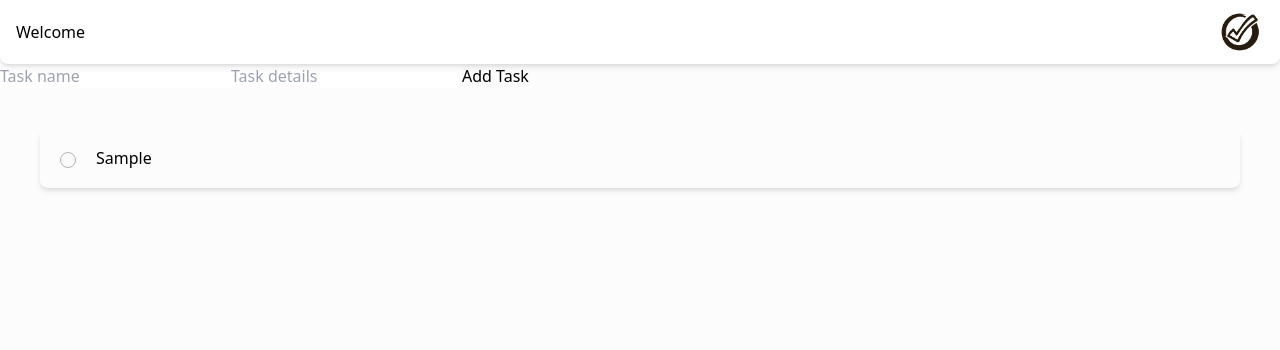
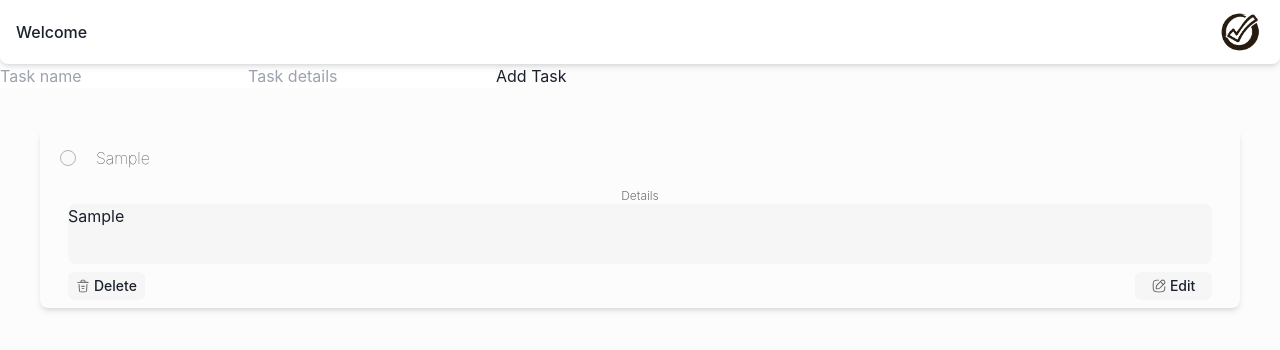
Before and after one commit to rsh1337/todo-app, a Next.js app: page / in a window 1280 px wide. Both pictures are taken after typing "Sample", "Sample" into the empty fields and a click on the button "Add Task". Shown: the top 350 px of the page. Built offline with nearby package versions, Linux system fonts and the light colour scheme.

Commit message:
add delete button funcion + task buttons

```diff
--- a/components/task.js
+++ b/components/task.js
@@ -1,16 +1,51 @@
-export default function Task({task}) {
 
+export default function Task({ task, details, deletetask }) {
     return (
-        <div className="flex flex-row rounded-lg shadow-md h-[60px] items-center mx-10">
-            <div className="pl-5 pr-5 pt-4 pb-3">
-            <svg width="16" height="16" viewBox="0 0 16 16" fill="none" xmlns="http://www.w3.org/2000/svg">
-                <circle cx="8" cy="8" r="7.5" fill="#FAFAFA" stroke="#B3B3B3" />
-            </svg>
+        <div className="rounded-lg shadow-md mx-10">
+            <div className="flex flex-row items-center h-[60px]">
+                <div className="pl-5 pr-5 pt-3 pb-3">
+                    <svg width="16" height="16" viewBox="0 0 16 16" fill="none" xmlns="http://www.w3.org/2000/svg">
+                        <circle cx="8" cy="8" r="7.5" fill="#FAFAFA" stroke="#B3B3B3" />
+                    </svg>
+                </div>
+                <div className="truncate">
+                    <h1 className="font-thin truncate">
+                        {task}
+                    </h1>
+                </div>
             </div>
-            <div>
-                <h1 className="font-thin">
-                    {task}
-                </h1>
+            <div className="pb-2">
+                <div className="flex justify-center">
+                    <h1 className="font-light text-[#737373] text-xs">Details</h1>
+                </div>
+                <div className="mx-7 rounded-lg bg-[#F6F6F6] h-[60px]">
+                    <h1>{details}</h1>
+                </div>
+                <div className="flex flex-row mx-7 mt-2 justify-between">
+                    <button className="bg-[#F6F6F6] py-1 px-2 text-sm font-medium rounded-md flex flex-row items-center" onClick={deletetask}>
+                        <svg className="mr-1" width="14" height="14" viewBox="0 0 14 14" fill="none" xmlns="http://www.w3.org/2000/svg">
+                            <path d="M12.25 3.92584H12.2033C9.11751 3.61667 6.03751 3.50001 2.98668 3.80917L1.79668 3.92584C1.73879 3.93188 1.68028 3.92638 1.62453 3.90967C1.56878 3.89296 1.51689 3.86537 1.47187 3.82848C1.42685 3.7916 1.38958 3.74615 1.36223 3.69478C1.33488 3.6434 1.31798 3.58712 1.31251 3.52917C1.28918 3.28417 1.46418 3.07417 1.70335 3.05084L2.89335 2.93417C5.99668 2.61917 9.14084 2.74167 12.2908 3.05084C12.53 3.07417 12.705 3.29001 12.6817 3.52917C12.6729 3.63749 12.6235 3.73849 12.5435 3.81202C12.4635 3.88555 12.3587 3.9262 12.25 3.92584Z" fill="#575757" />
+                            <path d="M4.95832 3.33667C4.93499 3.33667 4.91166 3.33667 4.88249 3.33084C4.76932 3.31044 4.66865 3.24648 4.60212 3.15268C4.53559 3.05888 4.50849 2.94273 4.52666 2.82917L4.65499 2.06501C4.74833 1.50501 4.87666 0.729172 6.23582 0.729172H7.76416C9.12916 0.729172 9.25749 1.53417 9.34499 2.07084L9.47332 2.82917C9.51416 3.06834 9.35082 3.29584 9.11749 3.33084C8.87832 3.37167 8.65083 3.20834 8.61583 2.975L8.48749 2.21667C8.40583 1.70917 8.38832 1.61001 7.76999 1.61001H6.24166C5.62332 1.61001 5.61166 1.69167 5.52416 2.21084L5.38999 2.96917C5.37337 3.0717 5.32082 3.16497 5.24174 3.2323C5.16265 3.29963 5.06219 3.33662 4.95832 3.33667ZM8.87249 13.272H5.12749C3.09166 13.272 3.00999 12.1462 2.94583 11.2362L2.56666 5.36201C2.54916 5.12284 2.73583 4.91284 2.97499 4.89534C3.21999 4.88367 3.42416 5.06451 3.44166 5.30367L3.82083 11.1778C3.88499 12.0645 3.90832 12.397 5.12749 12.397H8.87249C10.0975 12.397 10.1208 12.0645 10.1792 11.1778L10.5583 5.30367C10.5758 5.06451 10.7858 4.88367 11.025 4.89534C11.2642 4.91284 11.4508 5.11701 11.4333 5.36201L11.0542 11.2362C10.99 12.1462 10.9083 13.272 8.87249 13.272Z" fill="#575757" />
+                            <path d="M7.96832 10.0625H6.02582C5.78666 10.0625 5.58832 9.86417 5.58832 9.62501C5.58832 9.38584 5.78666 9.18751 6.02582 9.18751H7.96832C8.20749 9.18751 8.40582 9.38584 8.40582 9.62501C8.40582 9.86417 8.20749 10.0625 7.96832 10.0625ZM8.45832 7.72917H5.54166C5.30249 7.72917 5.10416 7.53084 5.10416 7.29167C5.10416 7.05251 5.30249 6.85417 5.54166 6.85417H8.45832C8.69749 6.85417 8.89582 7.05251 8.89582 7.29167C8.89582 7.53084 8.69749 7.72917 8.45832 7.72917Z" fill="#575757" />
+                        </svg>
+                        Delete
+                    </button>
+                    <button className="bg-[#F6F6F6] py-1 px-[16.722px] text-sm font-medium rounded-md flex flex-row items-center">
+                        <svg className="mr-1" width="14" height="14" viewBox="0 0 14 14" fill="none" xmlns="http://www.w3.org/2000/svg">
+                            <g clip-path="url(#clip0_15_13)">
+                                <path d="M8.74999 13.2708H5.24999C2.08249 13.2708 0.729156 11.9175 0.729156 8.75001V5.25001C0.729156 2.08251 2.08249 0.729172 5.24999 0.729172H6.41666C6.65582 0.729172 6.85416 0.927505 6.85416 1.16667C6.85416 1.40584 6.65582 1.60417 6.41666 1.60417H5.24999C2.56082 1.60417 1.60416 2.56084 1.60416 5.25001V8.75001C1.60416 11.4392 2.56082 12.3958 5.24999 12.3958H8.74999C11.4392 12.3958 12.3958 11.4392 12.3958 8.75001V7.58334C12.3958 7.34417 12.5942 7.14584 12.8333 7.14584C13.0725 7.14584 13.2708 7.34417 13.2708 7.58334V8.75001C13.2708 11.9175 11.9175 13.2708 8.74999 13.2708Z" fill="#575757" />
+                                <path d="M4.95834 10.3186C4.60251 10.3186 4.27584 10.1903 4.03667 9.95692C3.75084 9.67109 3.62834 9.25692 3.69251 8.81942L3.94334 7.06359C3.99001 6.72526 4.21167 6.28776 4.45084 6.04859L9.04751 1.45192C10.2083 0.291091 11.3867 0.291091 12.5475 1.45192C13.1833 2.08776 13.4692 2.73526 13.4108 3.38276C13.3583 3.90776 13.0783 4.42109 12.5475 4.94609L7.95084 9.54276C7.71167 9.78192 7.27417 10.0036 6.93584 10.0503L5.18001 10.3011C5.10417 10.3186 5.02834 10.3186 4.95834 10.3186ZM9.66584 2.07026L5.06917 6.66692C4.95834 6.77776 4.83001 7.03442 4.80667 7.18609L4.55584 8.94192C4.53251 9.11109 4.56751 9.25109 4.65501 9.33859C4.74251 9.42609 4.88251 9.46109 5.05167 9.43776L6.80751 9.18692C6.95917 9.16359 7.22167 9.03526 7.32667 8.92442L11.9233 4.32776C12.3025 3.94859 12.5008 3.61026 12.53 3.29526C12.565 2.91609 12.3667 2.51359 11.9233 2.06442C10.99 1.13109 10.3483 1.39359 9.66584 2.07026Z" fill="#575757" />
+                                <path d="M11.5792 5.73416C11.5383 5.73416 11.4975 5.72833 11.4625 5.71666C10.7044 5.5008 10.014 5.09496 9.45659 4.53759C8.89922 3.98022 8.49338 3.28977 8.27751 2.53166C8.24685 2.41952 8.26146 2.29983 8.31819 2.19835C8.37493 2.09688 8.46925 2.02176 8.58085 1.98916C8.81418 1.925 9.05335 2.05916 9.11751 2.2925C9.46751 3.535 10.4533 4.52083 11.6958 4.87083C11.9292 4.935 12.0633 5.18 11.9992 5.41333C11.9467 5.61166 11.7717 5.73416 11.5792 5.73416Z" fill="#575757" />
+                            </g>
+                            <defs>
+                                <clipPath id="clip0_15_13">
+                                    <rect width="14" height="14" fill="white" />
+                                </clipPath>
+                            </defs>
+                        </svg>
+                        Edit
+                    </button>
+                </div>
             </div>
         </div>
     )
--- a/package.json
+++ b/package.json
@@ -9,9 +9,13 @@
     "lint": "next lint"
   },
   "dependencies": {
+    "@chakra-ui/react": "^2.4.9",
+    "@emotion/react": "^11.10.5",
+    "@emotion/styled": "^11.10.5",
     "@next/font": "13.1.4",
     "eslint": "8.32.0",
     "eslint-config-next": "13.1.4",
+    "framer-motion": "^8.5.2",
     "next": "13.1.4",
     "react": "18.2.0",
     "react-dom": "18.2.0"
--- a/pages/_app.js
+++ b/pages/_app.js
@@ -1,7 +1,10 @@
+import { ChakraProvider } from '@chakra-ui/react'
 import '../styles/globals.css'
 
 export default function App({ Component, pageProps }) {
   return (
+    <ChakraProvider>
       <Component {...pageProps} />
+    </ChakraProvider>
   )
 }
--- a/pages/index.js
+++ b/pages/index.js
@@ -33,6 +33,12 @@ export default function Home() {
     setNewTaskDetails("");
   }
 
+  const handleRemove = (index) => {
+    const newTasks = [...tasks];
+    newTasks.splice(index, 1);
+    setTasks(newTasks);
+  }
+
   return (
     <h1 className="bg-[#FCFCFC] h-screen w-screen">
       <div className="top-0 sticky">
@@ -46,7 +52,7 @@ export default function Home() {
       <div className="mb-10">
       {tasks.map((task, index) => (
           <div className="mt-10" key={index}>
-            <Task task={task.name} />
+            <Task task={task.name} details={task.details} deletetask={() => handleRemove(index)} />
           </div>
         ))}
       </div>
--- a/tailwind.config.js
+++ b/tailwind.config.js
@@ -9,5 +9,6 @@ module.exports = {
   theme: {
     extend: {},
   },
-  plugins: [],
+  plugins: [
+  ],
 }
```
Also changed, not shown: 1 other file (tests, documents, lock files or other folders).
